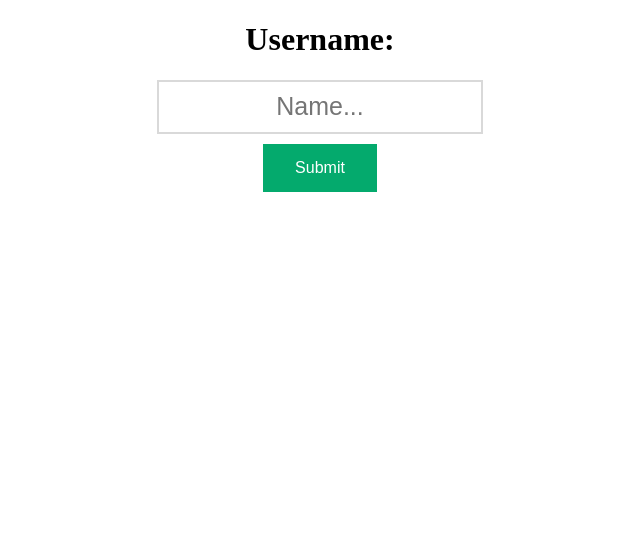
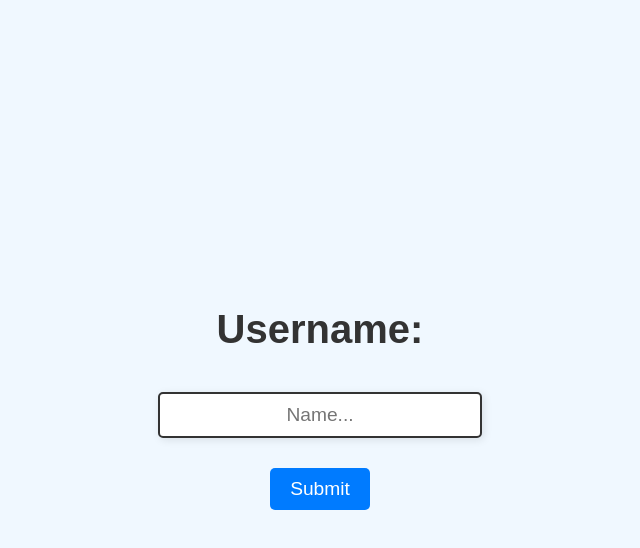
Before and after one commit to ThruZZd/GeoPardy, a website: page public/index.html in a window 1280 px wide. Shown: the whole page, without its empty margins (320-960 px from the left). Drawn offline with Linux system fonts and the light colour scheme.

Commit message:
Changed style

```diff
--- /dev/null
+++ b/public/css/adminstyle.css
@@ -0,0 +1,73 @@
+/* adminstyle.css */
+
+/* General styles */
+body {
+    font-family: Arial, sans-serif;
+    margin: 0;
+    display: flex;
+    flex-direction: column;
+    align-items: center;
+    height: 100vh;
+    background-color: #f0f8ff; /* Light blue background */
+}
+
+/* Header style */
+h1 {
+    color: #333;
+    font-size: 2em;
+    margin: 20px 0;
+    text-align: center;
+}
+
+/* Container for buttons and text input */
+.controls {
+    display: flex;
+    justify-content: center;
+    align-items: center;
+    gap: 10px; /* Adds spacing between elements */
+    margin: 10px 0;
+}
+
+/* Button styles */
+input[type="button"] {
+    padding: 10px 20px;
+    font-size: 1em;
+    color: #fff;
+    background-color: #007bff;
+    border: none;
+    border-radius: 5px;
+    cursor: pointer;
+    transition: background-color 0.3s;
+}
+
+input[type="button"]:hover {
+    background-color: #0056b3;
+}
+
+/* Text input style */
+input[type="text"] {
+    padding: 10px;
+    font-size: 1em;
+    border: 2px solid #333;
+    border-radius: 5px;
+}
+
+/* Winner paragraph style */
+#win {
+    font-size: 1.5em;
+    color: #d9534f; /* Bootstrap danger color for prominence */
+    font-weight: bold;
+    margin: 10px 0;
+    text-align: center;
+}
+
+/* Map container style */
+#map {
+    flex-grow: 1;
+    width: 90%;
+    max-width: 1200px;
+    margin-top: 20px;
+    border: 2px solid #333;
+    border-radius: 10px;
+    box-shadow: 2px 2px 8px rgba(0, 0, 0, 0.1);
+}
--- a/public/css/indexstyle.css
+++ b/public/css/indexstyle.css
@@ -1,29 +1,54 @@
-h1{
-    text-align: center;
-    }
+/* indexstyle.css */
 
-    input.userrd{
-        padding: 0;
-        height: 50px;
-        position: relative;
-        text-align: center;
-        left: 0;
-        outline: none;
-        border: 2px solid #cdcdcd;
-        border-color: rgba(0,0,0,.15);
-        background-color: white;
-        font-size: 25px;
+/* General styles */
+body {
+  font-family: Arial, sans-serif;
+  background-color: #f0f8ff; /* Light blue background */
+  margin: 0;
+  display: flex;
+  flex-direction: column;
+  align-items: center;
+  justify-content: center;
+  height: 100vh;
+  text-align: center;
+}
 
-    }
+/* Header style */
+h1 {
+  color: #333;
+  font-size: 2.5em;
+  margin-bottom: 20px;
+}
 
-    input.btnrd{
-        margin-top: 10px;
-        background-color: #04AA6D; /* Green */
-      border: none;
-      color: white;
-      padding: 15px 32px;
-      text-align: center;
-      text-decoration: none;
-      display: inline-block;
-      font-size: 16px;
-    }
+/* Input field style */
+.userrd {
+  width: 300px;
+  padding: 10px;
+  margin: 10px 0;
+  font-size: 1.2em;
+  border: 2px solid #333;
+  border-radius: 5px;
+  box-shadow: 2px 2px 8px rgba(0, 0, 0, 0.1);
+  text-align: center;
+}
+
+/* Button style */
+.btnrd {
+  padding: 10px 20px;
+  font-size: 1.2em;
+  color: #fff;
+  background-color: #007bff;
+  border: none;
+  border-radius: 5px;
+  cursor: pointer;
+  transition: background-color 0.3s;
+}
+
+.btnrd:hover {
+  background-color: #0056b3;
+}
+
+/* Centering the content */
+div {
+  margin: 10px;
+}
--- /dev/null
+++ b/public/css/mapstyle.css
@@ -0,0 +1,62 @@
+/* mapstyle.css */
+
+/* General styles */
+body {
+    font-family: Arial, sans-serif;
+    margin: 0;
+    display: flex;
+    flex-direction: column;
+    align-items: center;
+    height: 100vh;
+    background-color: #f0f8ff; /* Light blue background */
+}
+
+/* Header style */
+h1 {
+    color: #333;
+    font-size: 2em;
+    margin: 20px 0;
+    text-align: center;
+}
+
+/* Output paragraph style */
+#output {
+    font-size: 1.2em;
+    color: #555;
+    margin: 10px 0;
+    text-align: center;
+}
+
+/* Button style */
+.btn {
+    padding: 10px 20px;
+    font-size: 1.2em;
+    color: #fff;
+    background-color: #007bff;
+    border: none;
+    border-radius: 5px;
+    cursor: pointer;
+    transition: background-color 0.3s;
+    margin-bottom: 20px;
+}
+
+.btn:disabled,
+.btn[disabled]{
+  background-color: #cccccc;
+  color: #666666;
+}
+
+.btn:hover {
+    background-color: #0056b3;
+}
+
+/* Map container style */
+#map {
+    flex-grow: 1;
+    width: 90%;
+    max-width: 1200px;
+    margin-bottom: 20px;
+    border: 2px solid #333;
+    border-radius: 10px;
+    box-shadow: 2px 2px 8px rgba(0, 0, 0, 0.1);
+}
--- a/public/index.html
+++ b/public/index.html
@@ -3,6 +3,7 @@
 
 <head>
     <title>GeoPardy</title>
+    <link rel="icon" type="image/x-icon" href="public/favicon.ico">
     <link rel="stylesheet" href="css/indexstyle.css">
 </head>
 
--- a/public/js/mapscript.js
+++ b/public/js/mapscript.js
@@ -82,6 +82,7 @@ socket.on('fullResetC',()=>{
 socket.on('reveal', (marks)=>{
     if(marker){marker.remove()}
     canplace = false;
+    btn1.disabled = true;
     anchor = new L.marker([marks.aanchor.lat,marks.aanchor.lng],{icon: donIcon}).addTo(map);
     for(let i = 0;i<marks.mmarkers.length;i++){
 
--- a/server.js
+++ b/server.js
@@ -20,9 +20,11 @@ io.on('connection', socket=>{
         socket.emit('reveal',rmarkers)
     }
 
+
     socket.on('postU', (posted)=>{
 
         io.emit('adminMarker', posted);
+
 
     })
 
@@ -41,6 +43,7 @@ io.on('connection', socket=>{
         subOpen = true;
         revealed = false;
         markers=null;
+        rmarkers=[];
         io.emit('fullResetC');
 
     })
```
Also changed, not shown: public/admin.html (+5 -1 lines), public/map.html (+1 -1 lines), public/favicon.ico (added).
